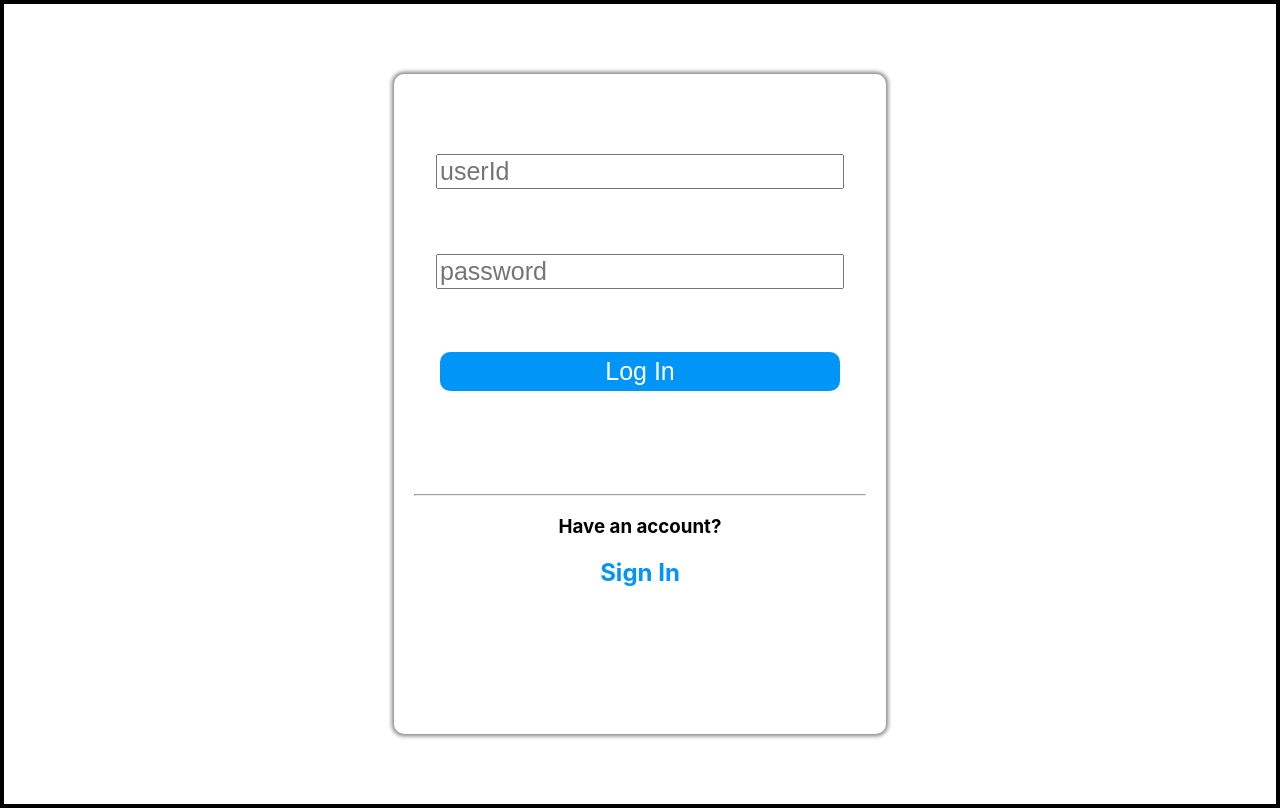
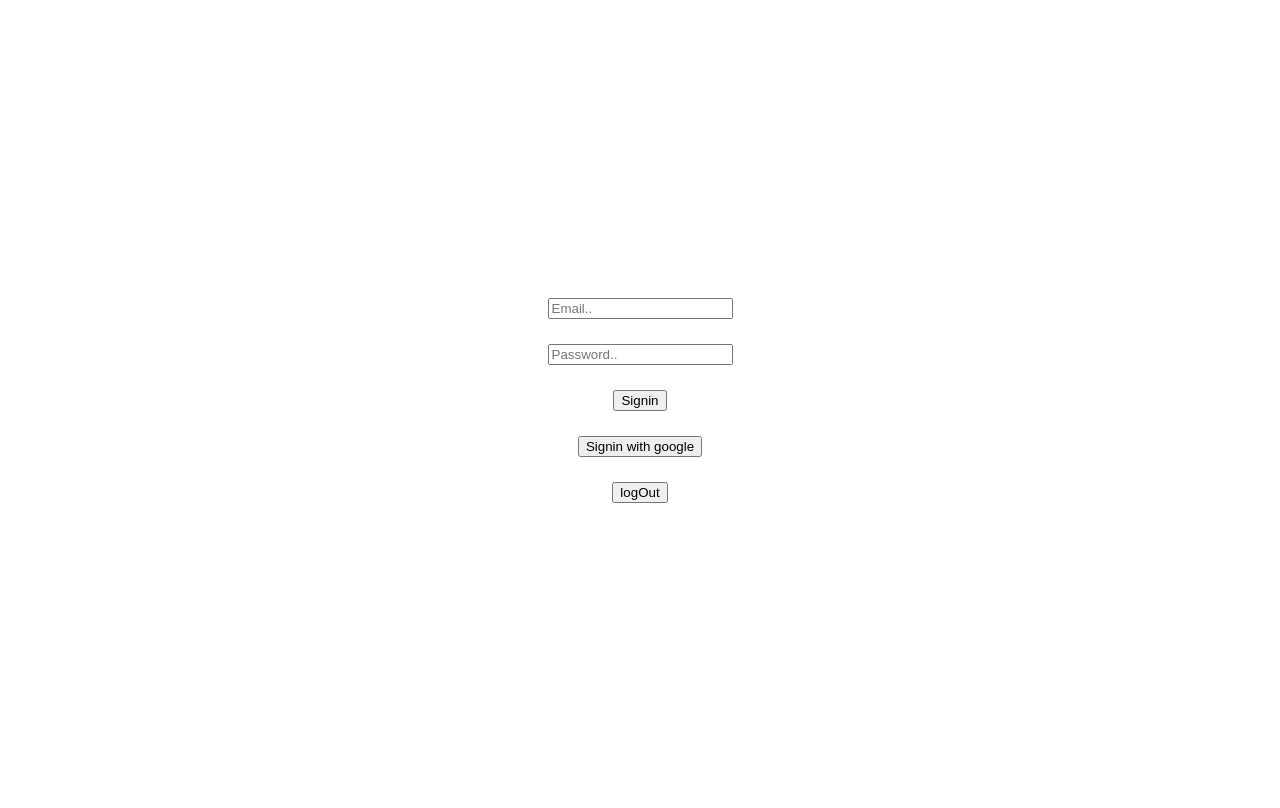
Before and after one commit to SaurabhShrikhande/Authentication-firebase-react, a React (Create React App) app: page / in a window 1280 px wide. Built offline with nearby package versions, Linux system fonts and the light colour scheme.

Commit message:
trying to understand using cp

```diff
--- a/src/App.js
+++ b/src/App.js
@@ -5,6 +5,7 @@ import {
   createBrowserRouter,
   RouterProvider,
 } from "react-router-dom";
+import { Auth } from './auth';
 
 function App() {
  const router = createBrowserRouter([
@@ -12,18 +13,22 @@ function App() {
     path : "/",
     element : <LogIn/> ,
     children  :  [
-      {
-        path : "/SignIn",
-      element : <SignIn/>
-      }
+
    ]
+  }
+   ,
+   {
+    path : "/SignIn",
+  element : <SignIn/>
   }
 
  ])
 
   return (
     <div>
-       < RouterProvider router= {router}/>
+       {/* < RouterProvider router = {router}/> */}
+
+       <Auth/>
     </div>
   );
 }
--- a/src/LogIn.js
+++ b/src/LogIn.js
@@ -1,7 +1,7 @@
 import './App.css';
 export default function LogIn(){
     return(
-        <div className="App flex" style={{minHeight:"100vh", border:"4px solid black"}} >
+        <div className="App flex" style={{minHeight:"100vh"}} >
        <div  style={{border:"0px solid black", minHeight:"70vh", padding:"50px 20px", borderRadius:"10px" , boxShadow:"0px 0px 4px 2px gray"}}>
       <div style={{lineHeight:"100px"}}>
          <form >
@@ -12,7 +12,7 @@ export default function LogIn(){
       </div>
        <hr style={{width:"450px", marginTop:"70px"}}></hr>
        <div>
-      <h3>Have an account?</h3>
+      <h3>Dont't Have an account?</h3>
       <h2 style={{color:"#0095F6"}}>Sign In</h2>
       </div>
       </div>
--- a/src/SignIn.js
+++ b/src/SignIn.js
@@ -1,13 +1,13 @@
 import './App.css';
 export default function SignIn(){
     return(
-        <div className="App flex" style={{minHeight:"100vh", border:"4px solid black"}} >
-       <div  style={{border:"0px solid black", minHeight:"70vh", padding:"50px 20px", borderRadius:"10px" , boxShadow:"0px 0px 4px 2px gray"}}>
+        <div className="App flex" style={{minHeight:"100vh"}} >
+       <div  style={{border:"0px solid black", minHeight:"65vh", padding:"50px 20px", borderRadius:"10px" , boxShadow:"0px 0px 4px 2px gray"}}>
       <div style={{lineHeight:"100px"}}>
          <form >
         <input style={{width:"400px", fontSize:"25px"}} type = "text"  placeholder='userId'/> <br/>
         <input style={{width:"400px", fontSize:"25px"}} type ="password" placeholder="password" /> <br></br>
-        <button  style={{width:"400px", fontSize:"25px" , backgroundColor:"#0095F6", color:"white", border:"none", padding:"5px 0", borderRadius:"10px"}}>Sign In</button> */
+        <button  style={{width:"400px", fontSize:"25px" , backgroundColor:"#0095F6", color:"white", border:"none", padding:"5px 0", borderRadius:"10px"}}>Sign In</button>
         </form>
       </div>
        <hr style={{width:"450px", marginTop:"70px"}}></hr>
--- /dev/null
+++ b/src/auth.js
@@ -0,0 +1,45 @@
+import { auth , googleProvider} from "./firebase";
+import { createUserWithEmailAndPassword,signInWithPopup, signOut } from "firebase/auth";
+import { useState } from "react";
+
+export const Auth = () => {
+  const [email, setEmail] = useState("");
+  const [password, setPassword] = useState("");
+    console.log(auth?.currentUser?.email);
+    console.log(auth?.currentUser?.photoURL);
+  const signIn = async () => {
+    try {
+    await createUserWithEmailAndPassword(auth, email, password);
+    } catch (err){
+      console.error(err);
+    }
+  };
+  const signInWithGoogle = async () => {
+    try {
+    await signInWithPopup(auth,googleProvider);
+    } catch (err){
+      console.error(err);
+    }
+  };
+  const logOut = async () => {
+    try {
+    await signOut(auth);
+    } catch (err){
+      console.error(err);
+    }
+  };
+  return (
+    <div style={{display:"flex", flexDirection:"column", alignItems:"center", justifyContent:"center", minHeight:"100vh", gap:"25px"}}>
+
+      <input placeholder="Email.." onChange={(e) => setEmail(e.target.value)} />
+      <input
+        type="password"
+        placeholder="Password.."
+        onChange={(e) => setPassword(e.target.value)}
+      />
+      <button onClick={signIn}> Signin</button>
+      <button onClick={signInWithGoogle}> Signin with google</button>
+      <button onClick={logOut}> logOut</button>
+    </div>
+  );
+};
--- a/src/firebase.js
+++ b/src/firebase.js
@@ -1,6 +1,6 @@
 // Import the functions you need from the SDKs you need
 import { initializeApp } from "firebase/app";
-import { getAuth } from "firebase/auth";
+import { getAuth , GoogleAuthProvider  } from "firebase/auth";
 // TODO: Add SDKs for Firebase products that you want to use
 // https://firebase.google.com/docs/web/setup#available-libraries
 
@@ -17,4 +17,5 @@ const firebaseConfig = {
 // Initialize Firebase
 const app = initializeApp(firebaseConfig);
 export const auth = getAuth();
+export const googleProvider = new GoogleAuthProvider();  //need to understand
 export default app;
```
